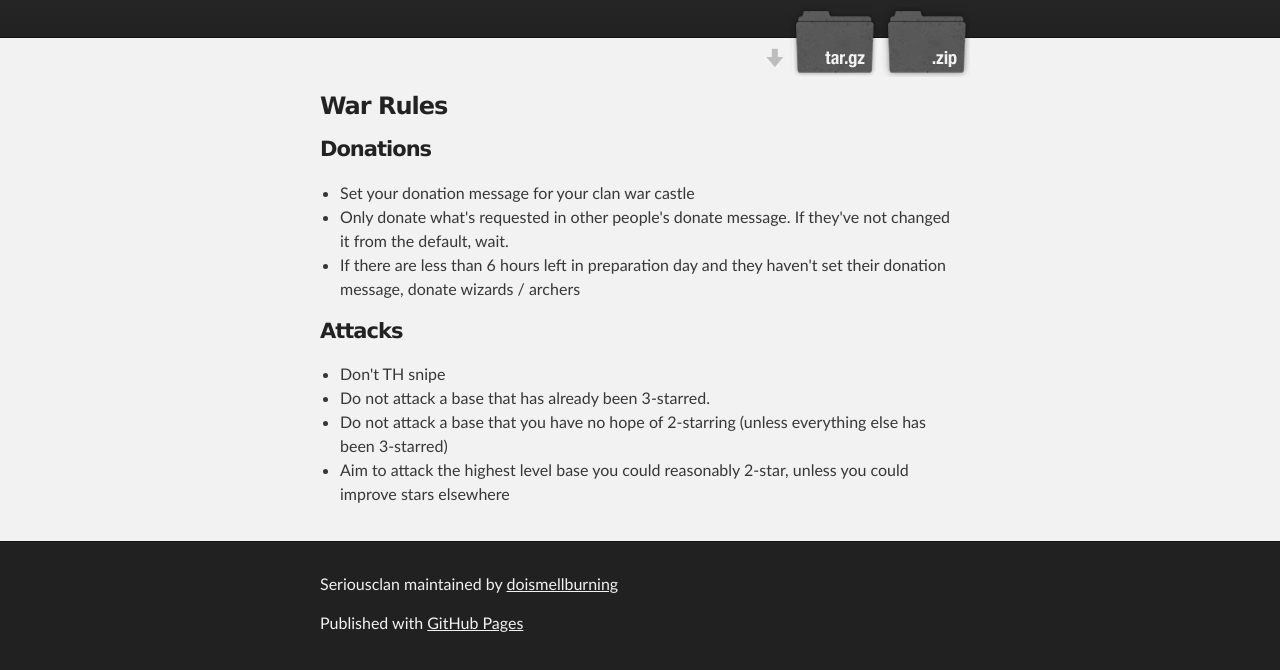
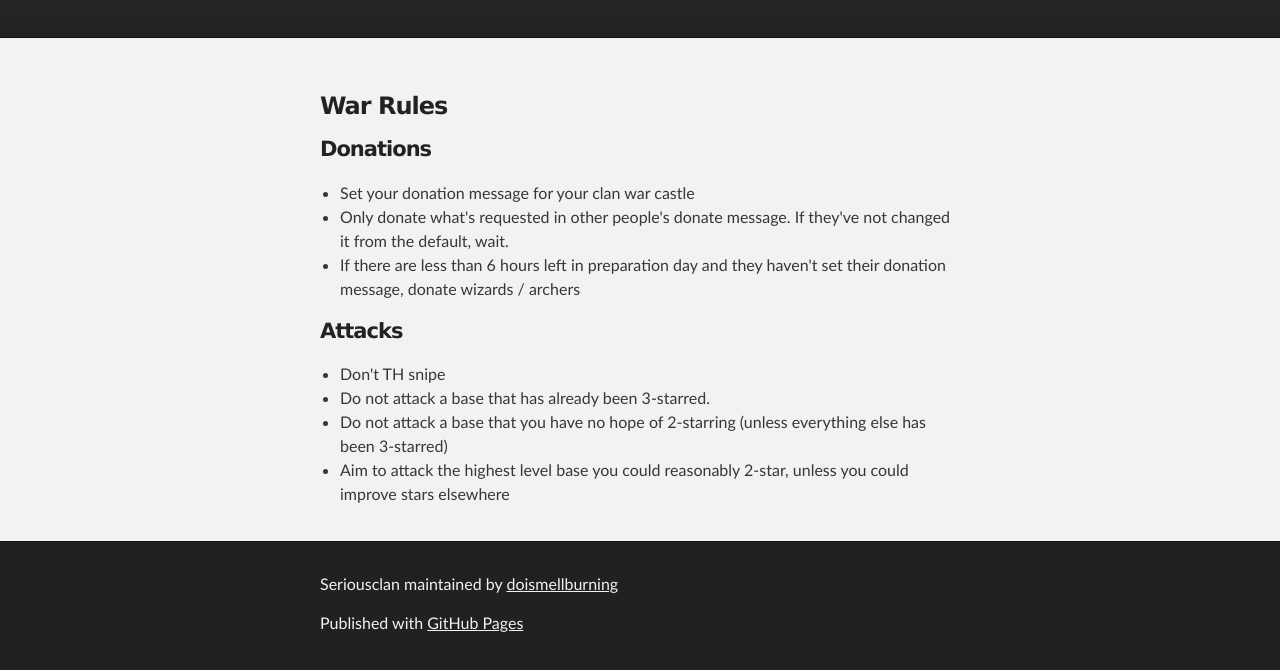
Before and after one commit to doismellburning/seriousclan, a plain HTML site: page index.html in a window 1280 px wide. Shown: the part 172-842 px from the top of the page. Drawn offline with Linux system fonts and the light colour scheme.

Commit message:
Remove download links

```diff
--- a/index.html
+++ b/index.html
@@ -20,11 +20,6 @@
 
           <h1 id="project_title">Seriousclan</h1>
           <h2 id="project_tagline">Less serious than the name might suggest</h2>
-
-            <section id="downloads">
-              <a class="zip_download_link" href="https://github.com/doismellburning/seriousclan/zipball/master">Download this project as a .zip file</a>
-              <a class="tar_download_link" href="https://github.com/doismellburning/seriousclan/tarball/master">Download this project as a tar.gz file</a>
-            </section>
         </header>
     </div>
 
```
